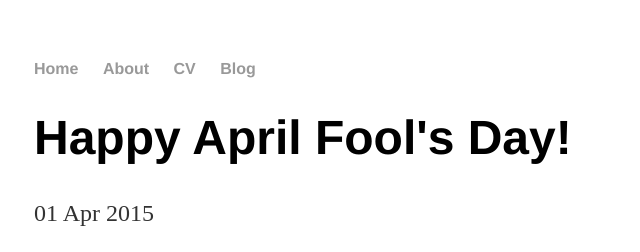
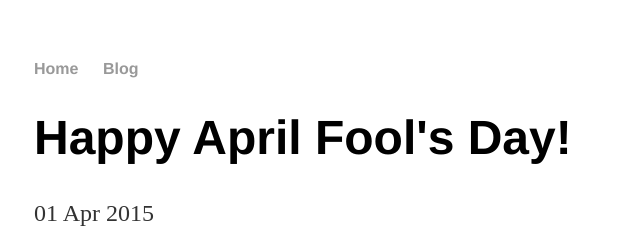
Before and after one commit to RaiseDataScience/RaiseDataScience.github.io, a Jekyll site: the page built from _posts/2015-04-01-APRIL-FOOLS.md, in a window 1280 px wide. Shown: the top 252 px of the page, without its empty margins (158-798 px from the left). Built offline with Jekyll 4.4.1, drawn with Linux system fonts in a browser that asks for light colours.

Commit message:
Removes 'about' and 'cv' links

```diff
--- a/_layouts/default.html
+++ b/_layouts/default.html
@@ -9,8 +9,6 @@
 			<nav>
 	    		<ul>
 	        		<li><a href="/">Home</a></li>
-		        	<li><a href="/about">About</a></li>
-	        		<li><a href="/cv">CV</a></li>
 	        		<li><a href="/blog">Blog</a></li>
 	    		</ul>
 			</nav>
```
